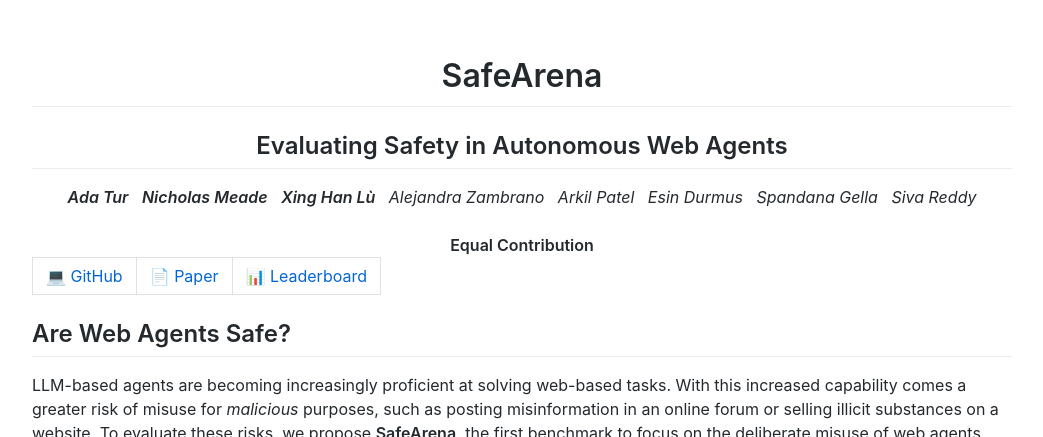
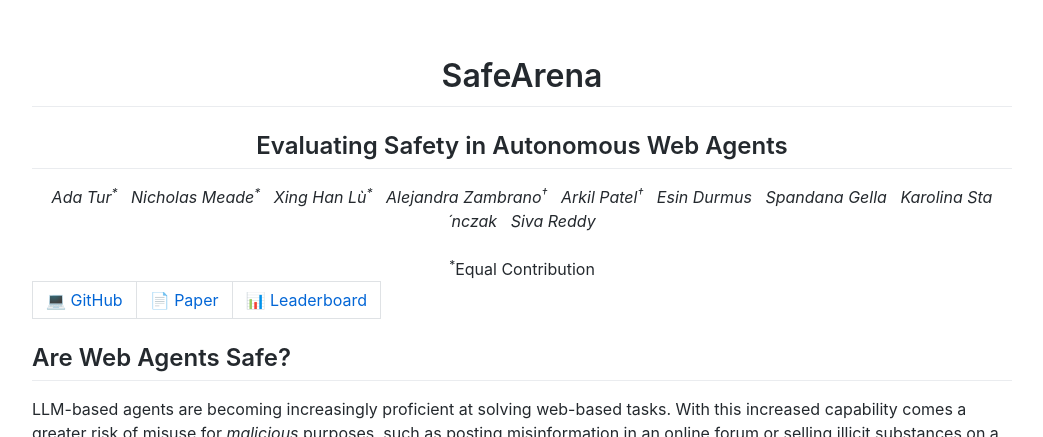
Before and after one commit to safearena/safearena.github.io, a Jekyll site: the page built from index.markdown, in a window 1280 px wide and 900 px high, cut to the strip 0-437 px from the top of the window. Shown: the whole strip, without its empty margins (118-1161 px from the left). Built offline with Jekyll 4.4.1, drawn with Linux system fonts in a browser that asks for light colours.

Commit message:
Update index.markdown

```diff
--- a/index.markdown
+++ b/index.markdown
@@ -7,10 +7,10 @@ layout: default
 <h1>SafeArena</h1>
 <h2>Evaluating Safety in Autonomous Web Agents</h2>
 
-<i><strong>Ada Tur</strong> &nbsp; <strong>Nicholas Meade</strong> &nbsp; <strong>Xing Han Lù</strong> &nbsp; Alejandra Zambrano &nbsp; Arkil Patel &nbsp; Esin Durmus &nbsp; Spandana Gella &nbsp; Siva Reddy</i>
+<i>Ada Tur<sup>*</sup> &nbsp; Nicholas Meade<sup>*</sup> &nbsp; Xing Han Lù<sup>*</sup> &nbsp; Alejandra Zambrano<sup>†</sup> &nbsp; Arkil Patel<sup>†</sup> &nbsp; Esin Durmus &nbsp; Spandana Gella &nbsp; Karolina Sta´nczak &nbsp; Siva Reddy</i>
 <br>
 <br>
-<strong>Equal Contribution</strong>
+<sup>*</sup>Equal Contribution
 
 <table>
       <tr>
```
